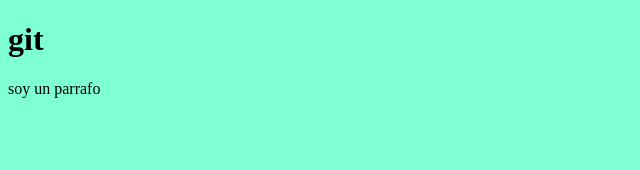
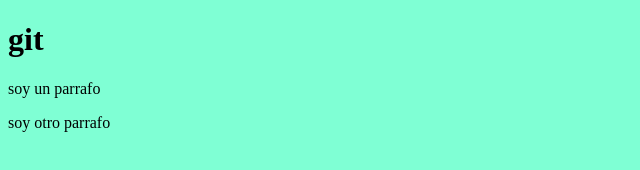
Before and after one commit to diegopaterno/git, a plain HTML site: page index.html in a window 1280 px wide. Shown: the whole page, without its empty margins (0-640 px from the left). Drawn offline with Linux system fonts and the light colour scheme.

Commit message:
agregue otro parrafo

```diff
--- a/index.html
+++ b/index.html
@@ -11,5 +11,7 @@
     <h1>git</h1>
 
     <p>soy un parrafo</p>
+
+    <p>soy otro parrafo</p>
 </body>
 </html>
```
